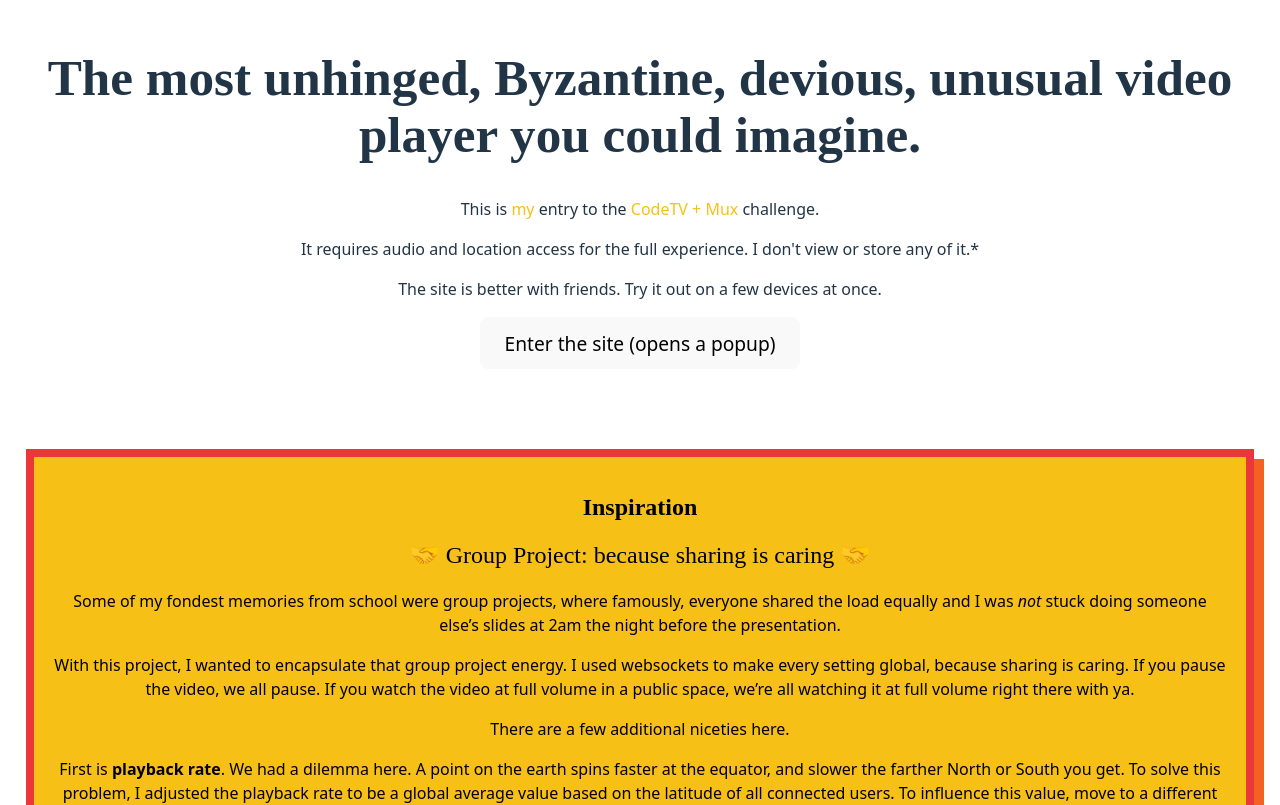
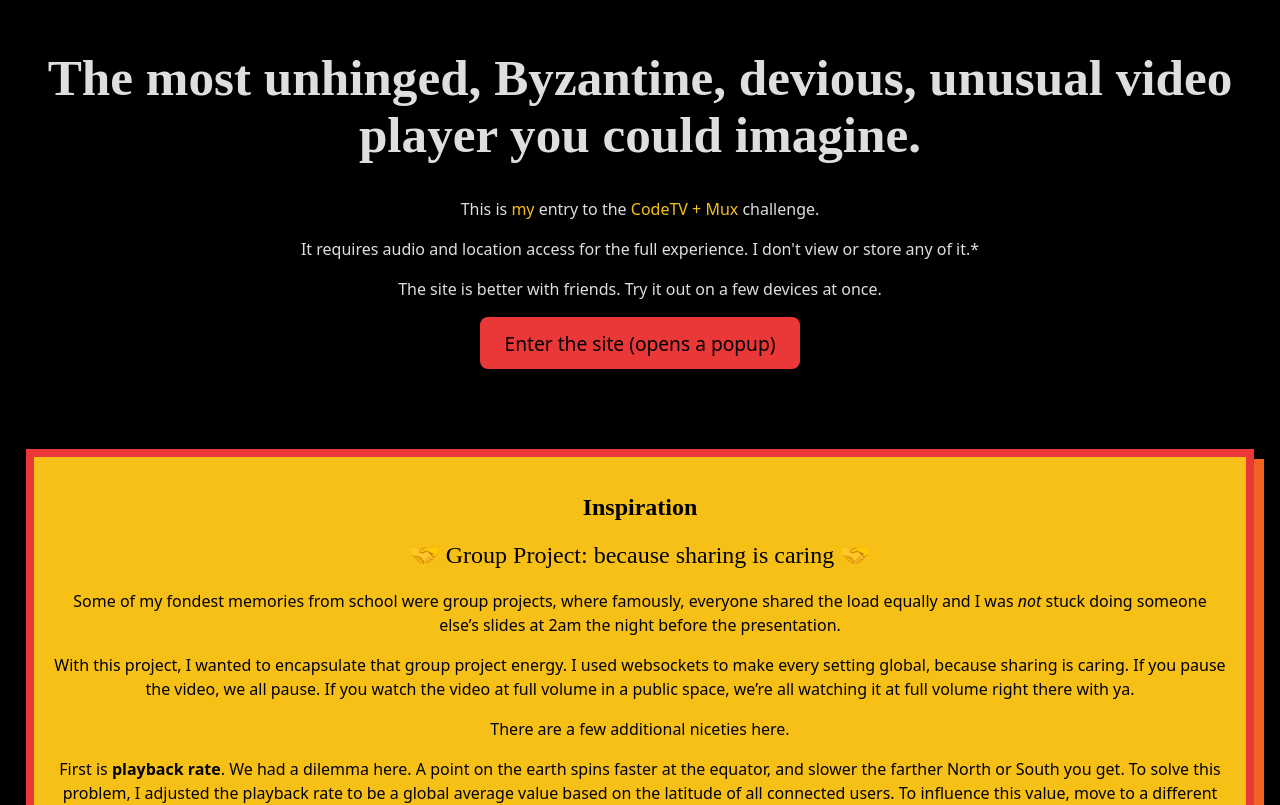
Before and after one commit to christina-de-martinez/mux-video-player, a React (Vite) app: page / in a window 1280 px wide. Shown: the top 805 px of the page. Built offline with nearby package versions, Linux system fonts and the light colour scheme; a web font is replaced by a local one.

Commit message:
Remove light mode stuff.

```diff
--- a/src/index.css
+++ b/src/index.css
@@ -156,16 +156,3 @@ button:focus,
 button:focus-visible {
     outline: 4px auto -webkit-focus-ring-color;
 }
-
-@media (prefers-color-scheme: light) {
-    :root {
-        color: #213547;
-        background-color: #ffffff;
-    }
-    a:hover {
-        color: #ea3737;
-    }
-    button {
-        background-color: #f9f9f9;
-    }
-}
```
